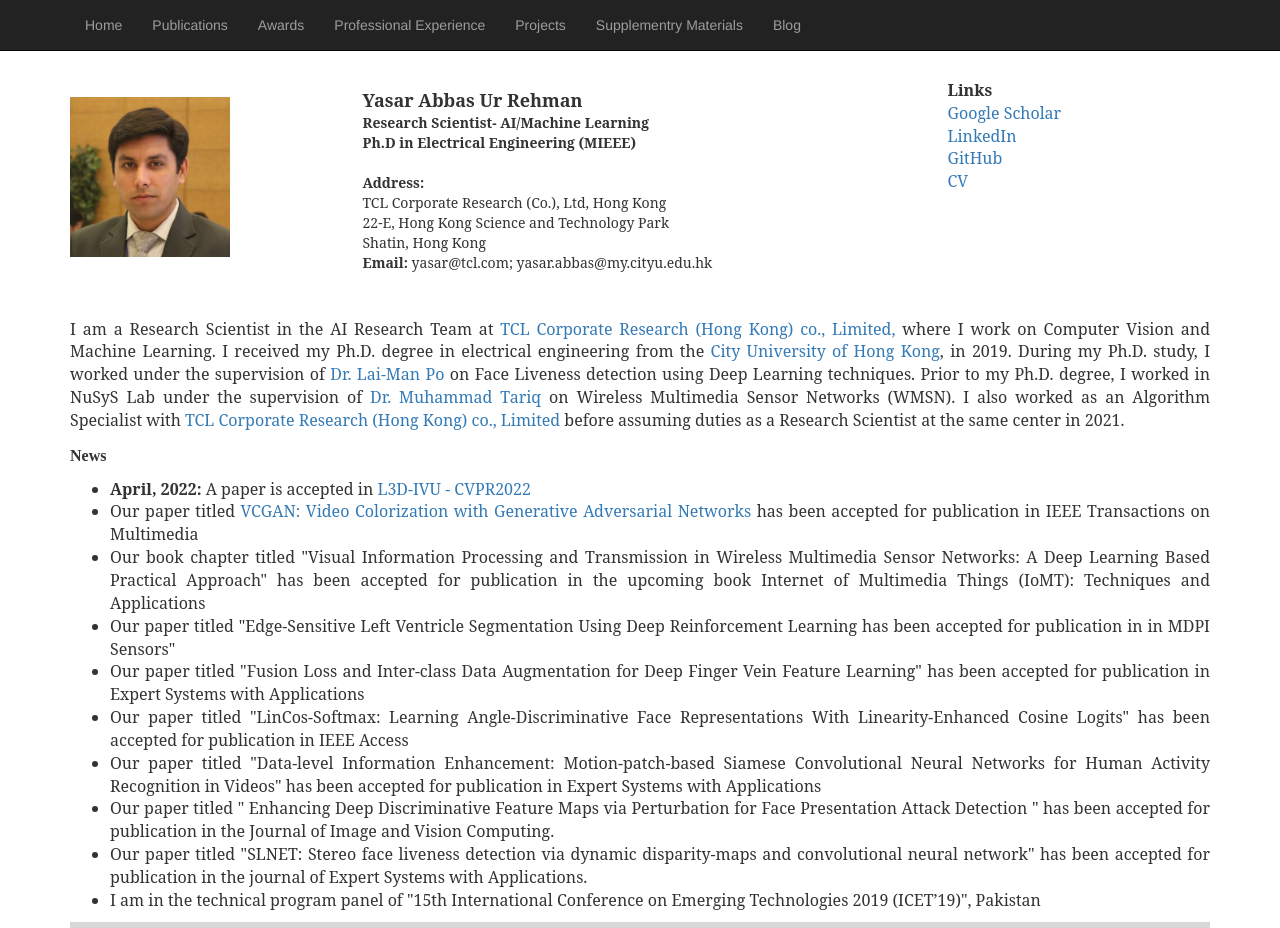
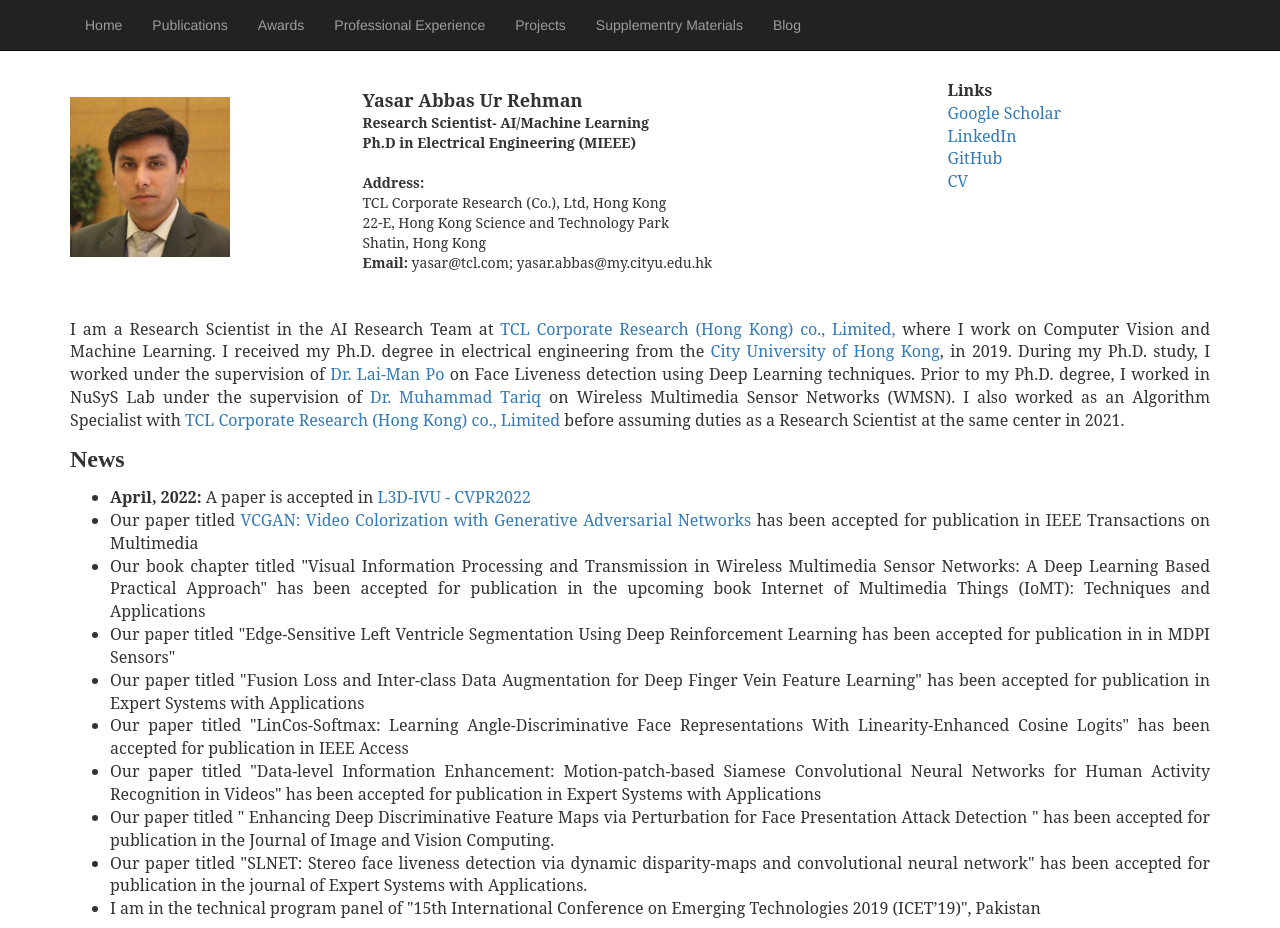
Before and after one commit to yasar-rehman/yasar, a Jekyll site: the page built from index.html, in a window 1280 px wide. Shown: the top 928 px of the page. Built offline with Jekyll 4.4.1, drawn with Linux system fonts in a browser that asks for light colours; some web fonts are replaced.

Commit message:
Update index.html

```diff
--- a/index.html
+++ b/index.html
@@ -50,9 +50,8 @@ title: yasar
 				duties as a Research Scientist at the same center in 2021.
 			</p>
 
-
           			<td align="left">
-            				<font face="Serif, Times New Roman" size="3" color=""#8da9ca">
+            				<font face="Serif, Times New Roman" size="5" color=""#8da9ca">
         					<b>News</b>
         						</font></td>
 			<p style="font-family: 'Serif', Times New Roman; font-size: 16px">
```
